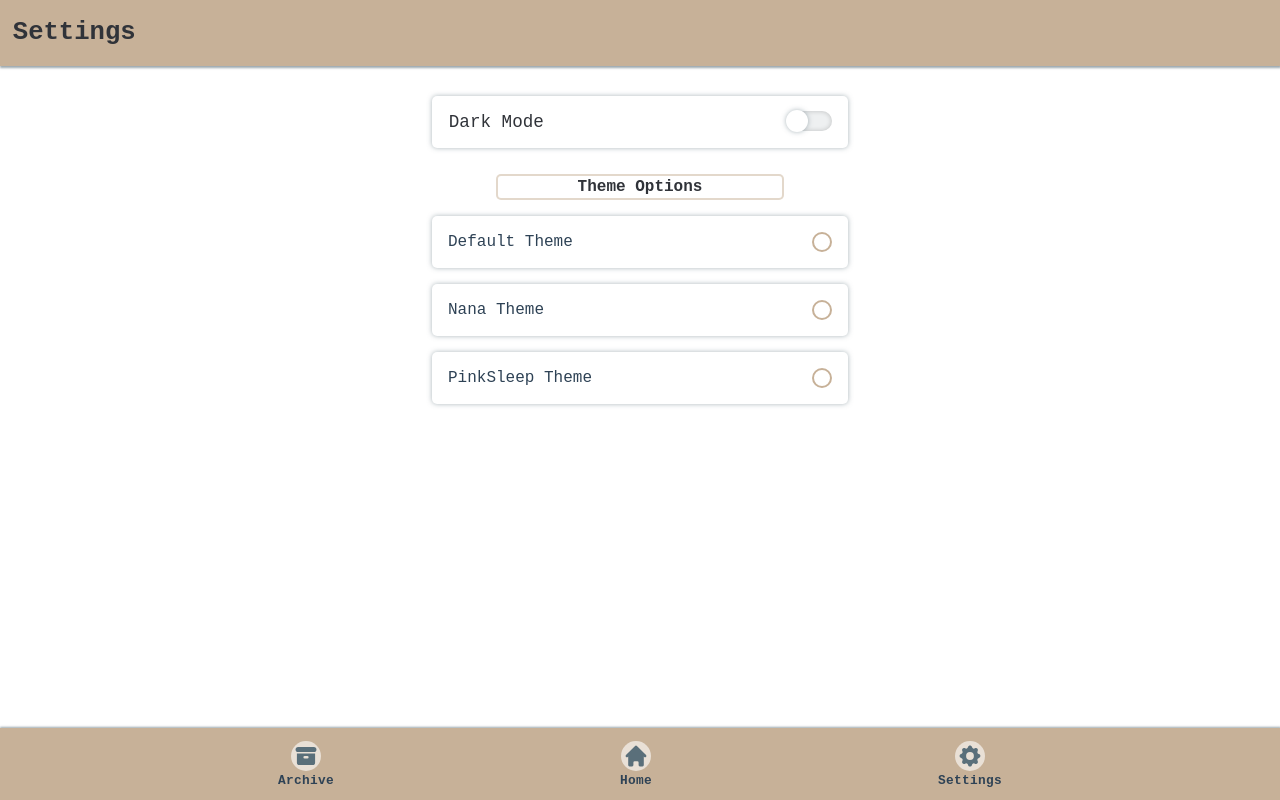
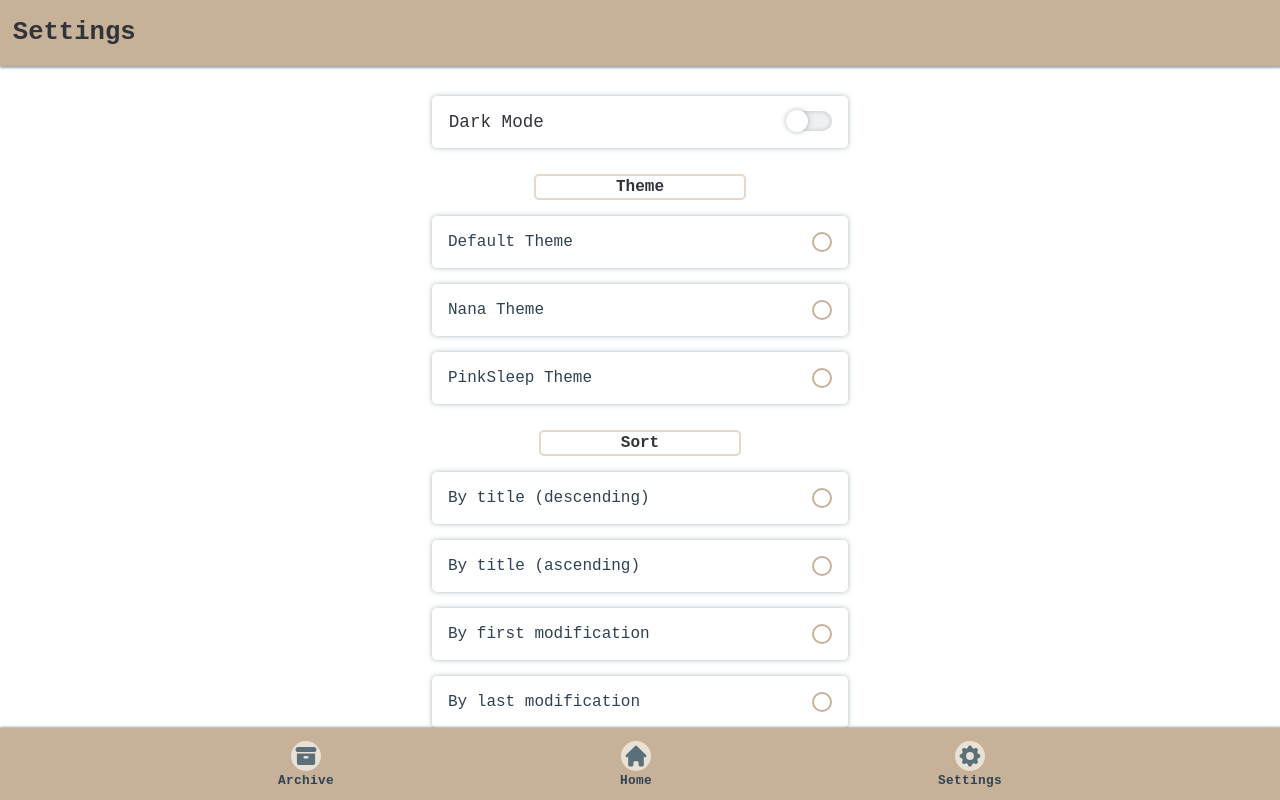
Before and after one commit to KainNhantumbo/Nava-Notes-App, a React (Create React App) app: page /pages/Settings in a window 1280 px wide. Built offline with nearby package versions, Linux system fonts and the light colour scheme.

Commit message:
Criação do componente SortOptions.jsx

```diff
--- a/src/components/NotesPackage.jsx
+++ b/src/components/NotesPackage.jsx
@@ -2,7 +2,18 @@ import React from 'react';
 import Note from './Note';
 import EmptyNotesMessage from './EmptyNotesMessage';
 
-const NotesPackage = ({ notesData, eventRemoveBtn, noteDetails }) => {
+const NotesPackage =
+({ notesData, eventRemoveBtn, noteDetails }) => {
+	const renderNotes = notesData.map((value, index) => {
+		return <Note
+			id={value.id}
+			key={index}
+			note={value.title}
+			noteDetails={noteDetails}
+			eventRemoveBtn={eventRemoveBtn}
+		/>
+	});
+
 	return (
 		<section className="mainContainer">
 			{
@@ -12,15 +23,7 @@ const NotesPackage = ({ notesData, eventRemoveBtn, noteDetails }) => {
 						message={`Add some notes!`}
 					/>
 				) : (
-					notesData.map((value, index) => {
-						return <Note
-							id={value.id}
-							key={index}
-							note={value.title}
-							noteDetails={noteDetails}
-							eventRemoveBtn={eventRemoveBtn}
-						/>
-					})
+					renderNotes
 				)
 			}
 		</section>
--- /dev/null
+++ b/src/components/SortOptions.jsx
@@ -0,0 +1,49 @@
+import React from 'react';
+import { StyledLabelsContainer } from '../styles/themeOptions';
+
+const SortOptions =
+  ({ defaultSort, titleAscending, lastModification, firstModification }) => {
+
+    return (
+      <StyledLabelsContainer>
+        <div>
+          <label htmlFor="defaultSort">
+            By title (descending)
+          </label>
+          <input type="radio" name="sort"
+            id='defaultSort'
+            value={defaultSort}
+          />
+        </div>
+        <div>
+          <label htmlFor="titleAscending">
+            By title (ascending)
+          </label>
+          <input type="radio" name="sort"
+            id='titleAscending'
+            value={titleAscending}
+          />
+        </div>
+        <div>
+          <label htmlFor="firstModification">
+            By first modification
+          </label>
+          <input type="radio" name="sort"
+            id='firstModification'
+            value={firstModification}
+          />
+        </div>
+        <div>
+          <label htmlFor="lastModification">
+            By last modification
+          </label>
+          <input type="radio" name="sort"
+            id='lastModification'
+            value={lastModification}
+          />
+        </div>
+      </StyledLabelsContainer>
+    );
+  }
+
+export default SortOptions;
--- a/src/pages/Settings.jsx
+++ b/src/pages/Settings.jsx
@@ -4,23 +4,22 @@ import { ModeSwitcher  } from '../styles/SettingsStyles';
 import OptionBox from '../components/OptionBox';
 import CheckBox from '../components/CheckBox';
 import ThemeOptions from '../components/ThemeOptions';
+import SortOptions from '../components/SortOptions';
 
 export default function Settings ({ onChangeEvent }) {
 
   return (
     <SettingsContainer>
       <Header title={'Settings'} />
-
       <ModeSwitcher>
         <OptionBox text='Dark Mode'
          action={<CheckBox event={onChangeEvent} />}
         />
       </ModeSwitcher>
-
-      <h2> Theme Options </h2>
-
-      <ThemeOptions/>
-
+      <h2> Theme </h2>
+      <ThemeOptions />
+      <h2> Sort </h2>
+      <SortOptions />
     </SettingsContainer>
   );
 }
--- a/src/sass/_notes.module.scss
+++ b/src/sass/_notes.module.scss
@@ -10,7 +10,7 @@
     flex-direction: column;
     width: 95%;
     margin: 8em auto 4em auto;
-    border-radius: 12px;
+    border-radius: 5px;
 
     div {
         @include displaysFlex();
--- a/src/sass/main.css
+++ b/src/sass/main.css
@@ -421,7 +421,7 @@ body {
           flex-direction: column;
   width: 95%;
   margin: 8em auto 4em auto;
-  border-radius: 12px;
+  border-radius: 5px;
 }
 
 .mainContainer div {
--- a/src/scripts/core-functions.js
+++ b/src/scripts/core-functions.js
@@ -1,4 +1,4 @@
-import { useState } from "react";
+import { useState, useEffect } from "react";
 import { v4 as uuidv4 } from 'uuid';
 
 // salva os dados no localStorage
@@ -18,9 +18,7 @@ export function ShowModal() {
 
   const renderConfirmModal = () => setVisible(true);
   const removeModal = () => setVisible(false);
-  const removeNote = () => {
-    removeModal();
-  }
+  const removeNote = () => removeModal();
 
   return {
     renderConfirmModal,
```
Also changed, not shown: 1 other file (tests, documents, lock files or other folders).
